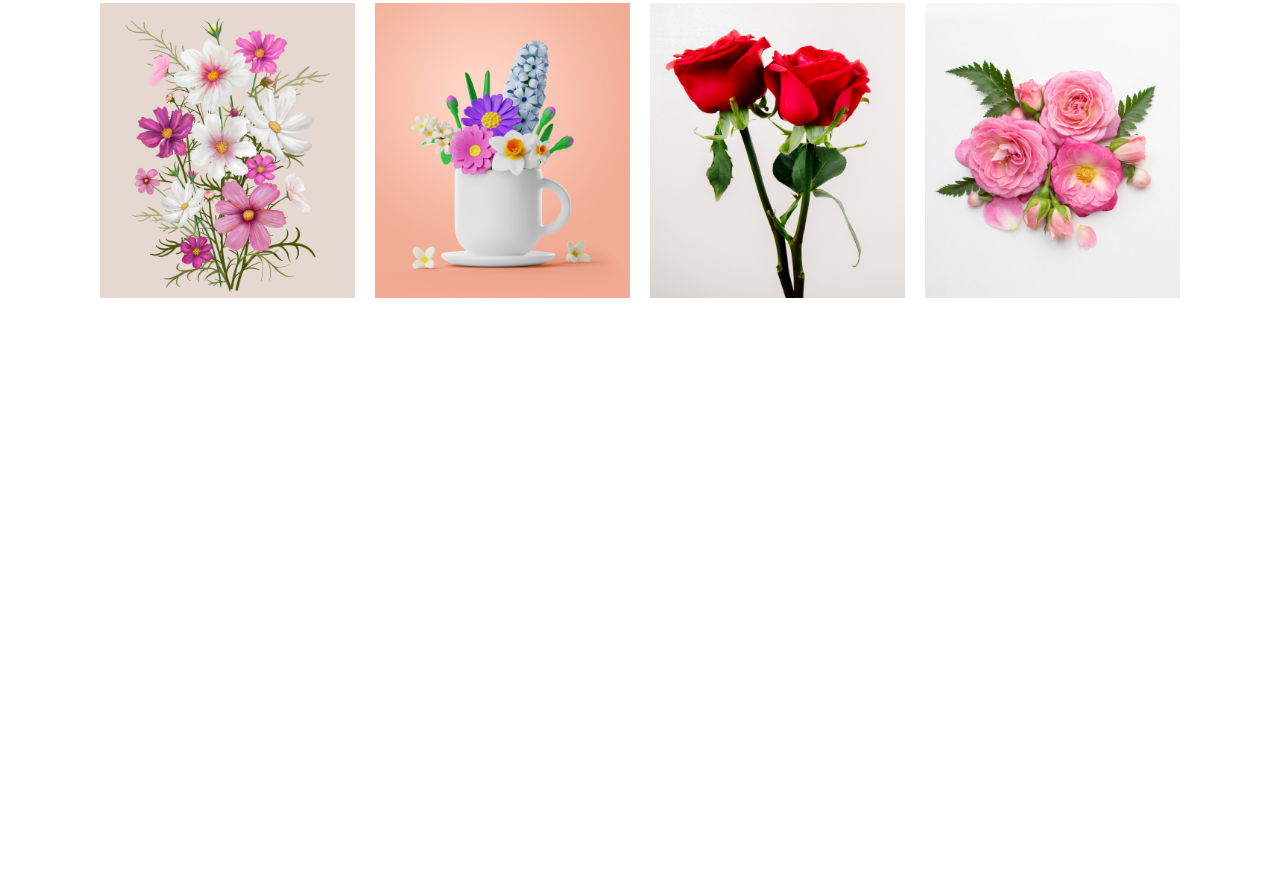
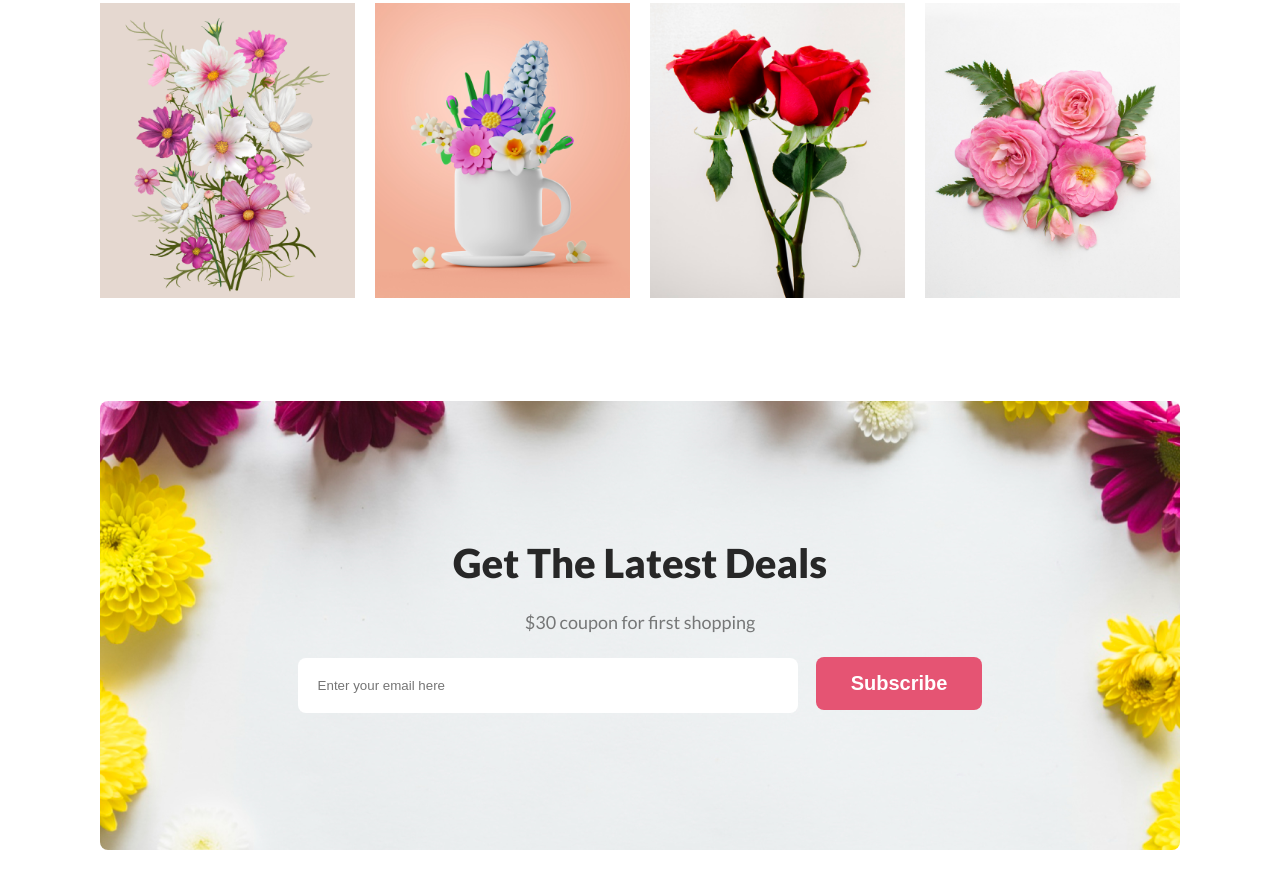
Before and after one commit to imnoim/flower-shop, a plain HTML site: page index.html in a window 1280 px wide. Shown: the part 2813-3701 px from the top of the page. Before the commit the page ends 3214 px from the top, so only its background shows below. Drawn offline with Linux system fonts and the light colour scheme.

Commit message:
added latest deals contianer

```diff
--- a/index.html
+++ b/index.html
@@ -117,6 +117,23 @@
 
         <!-- gallery container ends here -->
 
+        <!-- latest deals starts here -->
+
+        <section>
+            <div class="latest-deals-container">
+                <div class="latest-deals-content">
+                    <h2 class="section-title">Get The Latest Deals</h2>
+                    <p class="section-description">$30 coupon for first shopping</p>
+                    <form>
+                        <input type="email" name="" id="" placeholder="Enter your email here" required>
+                        <input type="submit" value="Subscribe" class="btn-primary">
+                    </form>
+                </div>
+            </div>
+        </section>
+
+        <!-- latest deals ends here -->
+
     </main>
     <!-- main ends here -->
 
--- a/styles/flower.css
+++ b/styles/flower.css
@@ -218,3 +218,39 @@ section {
     width: 100%;
     height: 100%;
 }
+
+/* latest deals styles */
+
+.latest-deals-container {
+    background-image: url("../assets/rectangle-9.png");
+    background-position: center;
+    background-repeat: no-repeat;
+    background-size: cover;
+    border-radius: 8px;
+    height: 449px;
+}
+
+.latest-deals-content {
+    display: flex;
+    flex-direction: column;
+    justify-content: center;
+    align-items: center;
+    height: 449px;
+}
+
+.latest-deals-content p {
+    margin-bottom: 20px;
+}
+
+form input[type="email"] {
+    border: none;
+    padding: 10px 20px;
+    height: 55px;
+    width: 500px;
+    border-radius: 8px;
+    margin-right: 15px;
+}
+
+input:focus {
+    outline: 0;
+}
```
